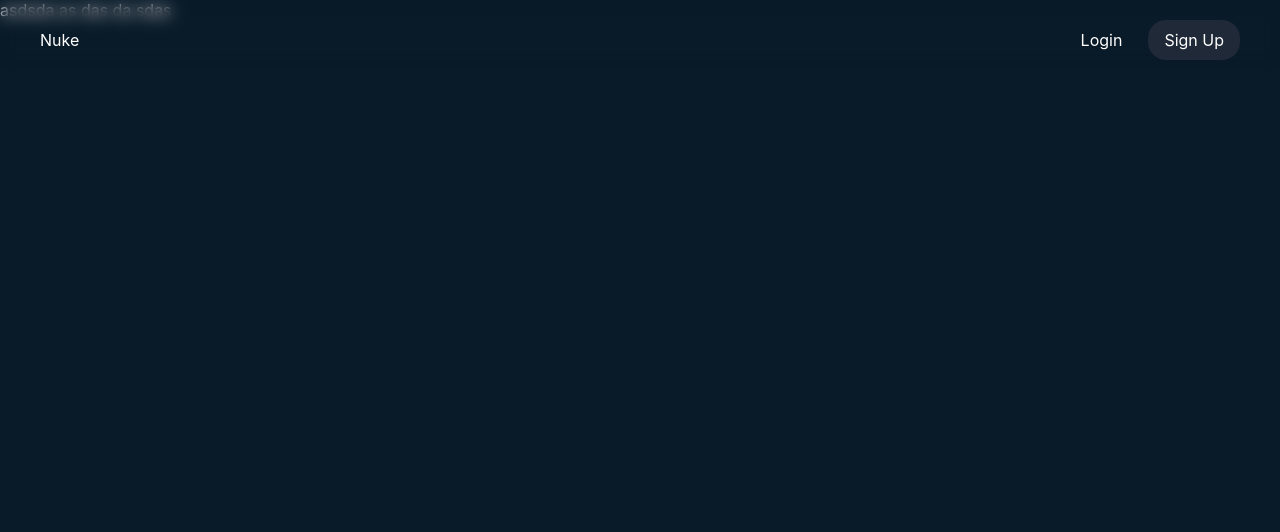
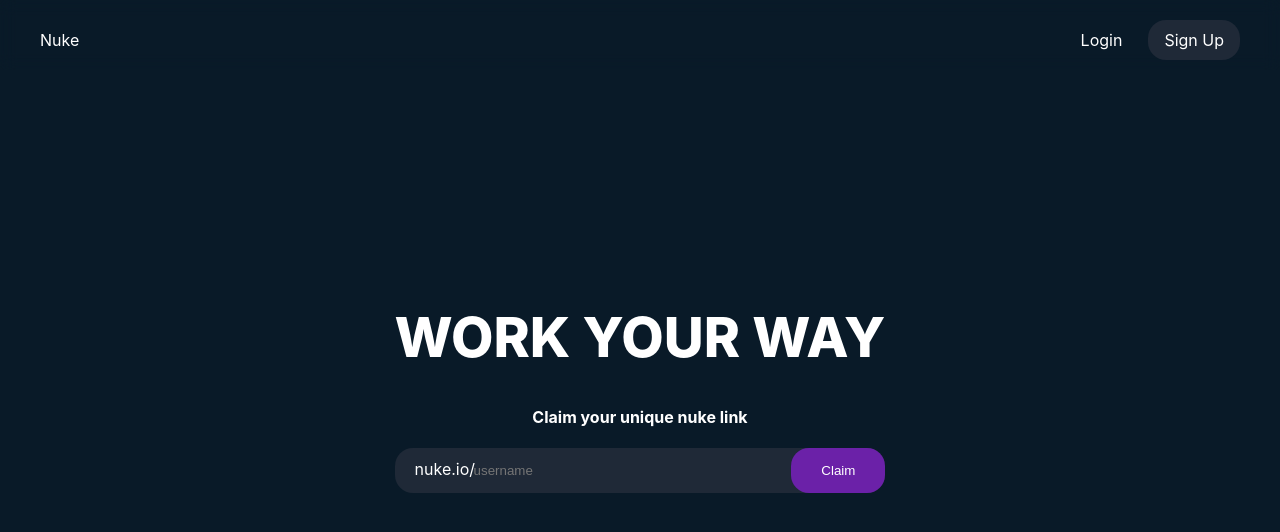
Before and after one commit to christianparanas/rph-clone-frontend, a Next.js app: page / in a window 1280 px wide. Shown: the top 532 px of the page. Built offline with nearby package versions, Linux system fonts and the light colour scheme.

Commit message:
feat:  hero

```diff
--- /dev/null
+++ b/components/landinghero/landinghero.js
@@ -0,0 +1,22 @@
+import React from "react";
+
+import styles from "./landinghero.module.scss";
+
+function LandingHero() {
+  return (
+    <div className={styles.container}>
+      <div className={styles.wrapper}>
+        <h1>Work your way</h1>
+        <h4>Claim your unique nuke link</h4>
+
+        <div className={styles.claim_link_wrapper}>
+          <p>nuke.io/</p>
+          <input type="text" placeholder="username" />
+          <button>Claim</button>
+        </div>
+      </div>
+    </div>
+  );
+}
+
+export default LandingHero;
--- /dev/null
+++ b/components/landinghero/landinghero.module.scss
@@ -0,0 +1,56 @@
+
+.container {
+  height: 100vh;
+  min-height: fit-content;
+  display: flex;
+  align-items: center;
+  justify-content: center;
+  padding-bottom: 40px;
+
+  .wrapper {
+    height: fit-content;
+    min-height: fit-content;
+    text-align: center;
+    padding: 20px;
+
+    h1 {
+      font-size: 55px;
+      font-weight: 800;
+      text-transform: uppercase;
+    }
+
+    .claim_link_wrapper {
+      position: relative;
+
+      input {
+        width: 100%;
+        padding: 15px 20px 15px 79px;
+        border-radius: 18px;
+        border: 0;
+        outline: 0;
+        background-color: var(--secondaryBg);
+      }
+
+      p, button {
+        margin: 0;
+        position: absolute;
+      }
+
+      p {
+        left: 20px;
+        top: 11px;
+      }
+
+      button {
+        top: 0;
+        right: 0;
+        padding: 15px 30px;
+        outline: 0;
+        border: 0;
+        cursor: pointer;
+        background-color: var(--specialColor);
+        border-radius: 18px;
+      }
+    }
+  }
+}
--- a/package.json
+++ b/package.json
@@ -8,10 +8,12 @@
     "lint": "next lint"
   },
   "dependencies": {
+    "@reduxjs/toolkit": "^1.8.0",
     "next": "12.1.1",
     "next-themes": "^0.1.1",
     "react": "17.0.2",
     "react-dom": "17.0.2",
+    "react-redux": "^7.2.6",
     "sass": "^1.49.9"
   },
   "devDependencies": {
--- a/pages/_app.js
+++ b/pages/_app.js
@@ -1,10 +1,15 @@
 import { ThemeProvider } from "next-themes";
+import { Provider } from "react-redux";
+
 import "styles/globals.scss";
+import { store } from "redux/store";
 
 function MyApp({ Component, pageProps }) {
   return (
     <ThemeProvider defaultTheme="dark">
-      <Component {...pageProps} />
+      <Provider store={store}>
+        <Component {...pageProps} />
+      </Provider>
     </ThemeProvider>
   );
 }
--- a/pages/index.js
+++ b/pages/index.js
@@ -2,12 +2,13 @@ import Head from "next/head";
 import Image from "next/image";
 
 import LandingHeader from "components/landingheader/landingheader";
+import LandingHero from "components/landinghero/landinghero";
 
 export default function Home() {
   return (
     <div className="">
       <LandingHeader />
-      asdsda as das da sdas
+      <LandingHero />
     </div>
   );
 }
--- /dev/null
+++ b/redux/store.js
@@ -0,0 +1,5 @@
+import { configureStore } from '@reduxjs/toolkit'
+
+export const store = configureStore({
+  reducer: {},
+})
```
Also changed, not shown: 1 other file (tests, documents, lock files or other folders).
